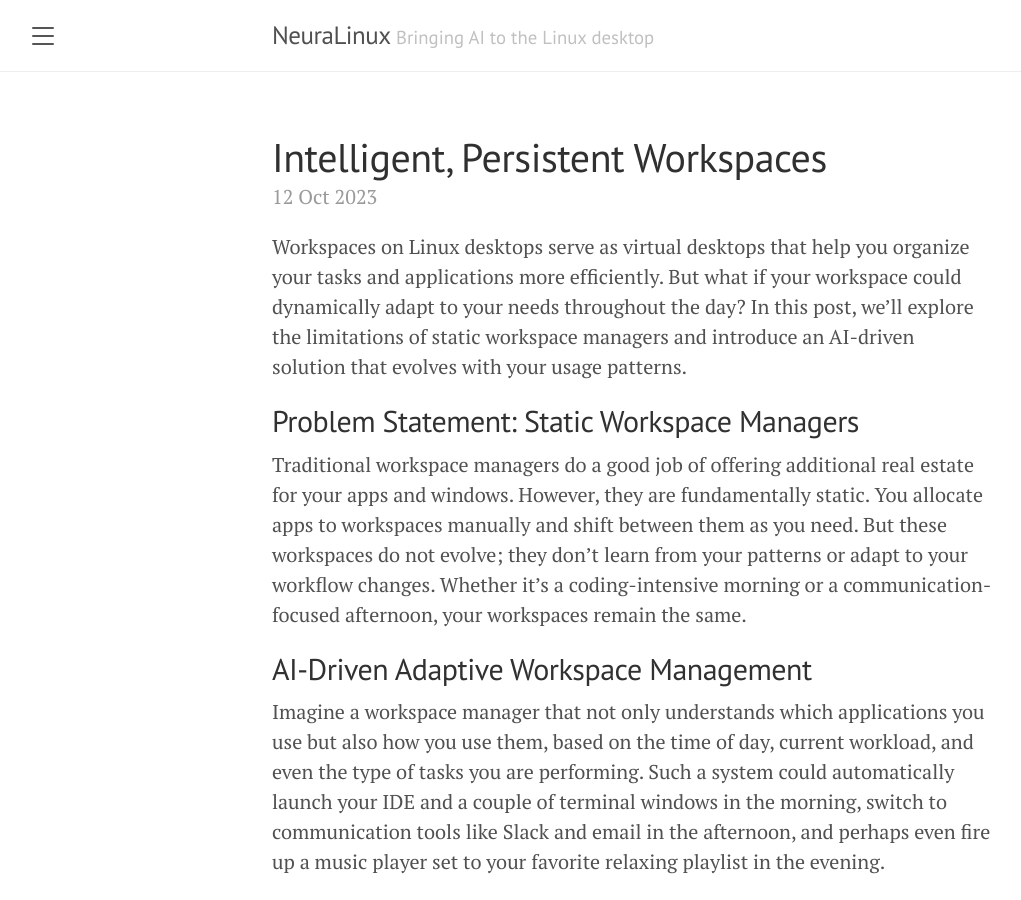
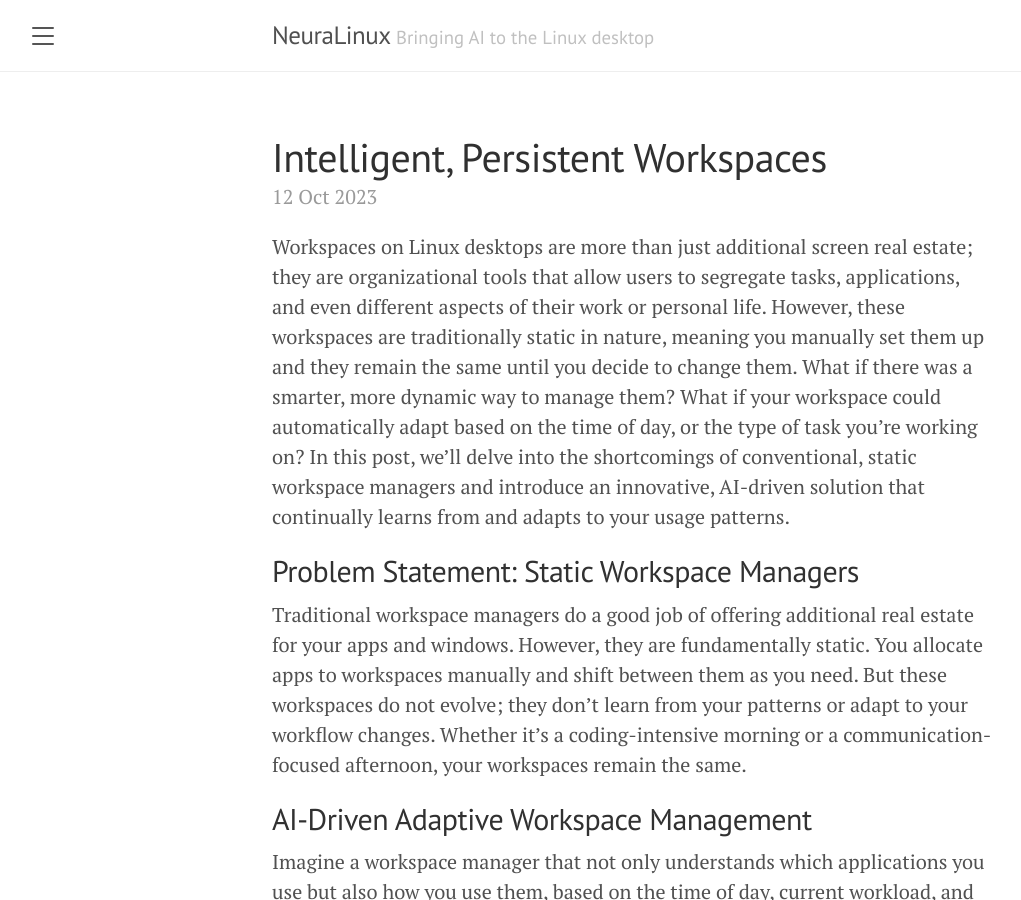
Before and after one commit to chinarjoshi/chinarjoshi.github.io, a Jekyll site: the page built from _posts/2023-10-12-workspace-manager.md, in a window 1280 px wide and 900 px high. Shown: the whole window, without its empty margins (8-1029 px from the left). Built offline with Jekyll 4.4.1, drawn with Linux system fonts in a browser that asks for light colours.

Commit message:
Small edit

```diff
--- a/_posts/2023-10-12-workspace-manager.md
+++ b/_posts/2023-10-12-workspace-manager.md
@@ -2,7 +2,7 @@
 layout: post
 title: Intelligent, Persistent Workspaces
 ---
-Workspaces on Linux desktops serve as virtual desktops that help you organize your tasks and applications more efficiently. But what if your workspace could dynamically adapt to your needs throughout the day? In this post, we'll explore the limitations of static workspace managers and introduce an AI-driven solution that evolves with your usage patterns.
+Workspaces on Linux desktops are more than just additional screen real estate; they are organizational tools that allow users to segregate tasks, applications, and even different aspects of their work or personal life. However, these workspaces are traditionally static in nature, meaning you manually set them up and they remain the same until you decide to change them. What if there was a smarter, more dynamic way to manage them? What if your workspace could automatically adapt based on the time of day, or the type of task you're working on? In this post, we'll delve into the shortcomings of conventional, static workspace managers and introduce an innovative, AI-driven solution that continually learns from and adapts to your usage patterns.
 
 ## Problem Statement: Static Workspace Managers
 Traditional workspace managers do a good job of offering additional real estate for your apps and windows. However, they are fundamentally static. You allocate apps to workspaces manually and shift between them as you need. But these workspaces do not evolve; they don't learn from your patterns or adapt to your workflow changes. Whether it's a coding-intensive morning or a communication-focused afternoon, your workspaces remain the same.
```
